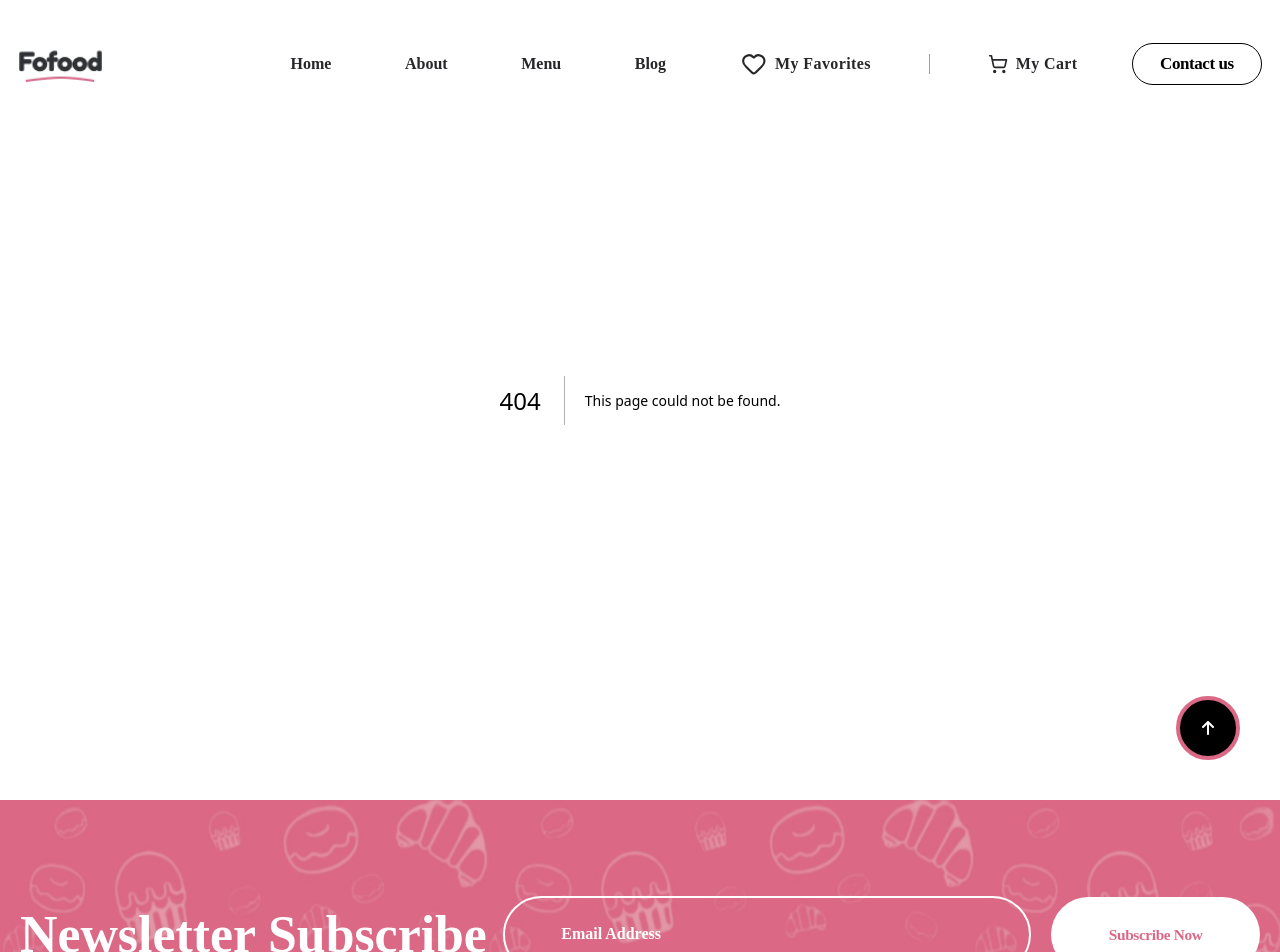
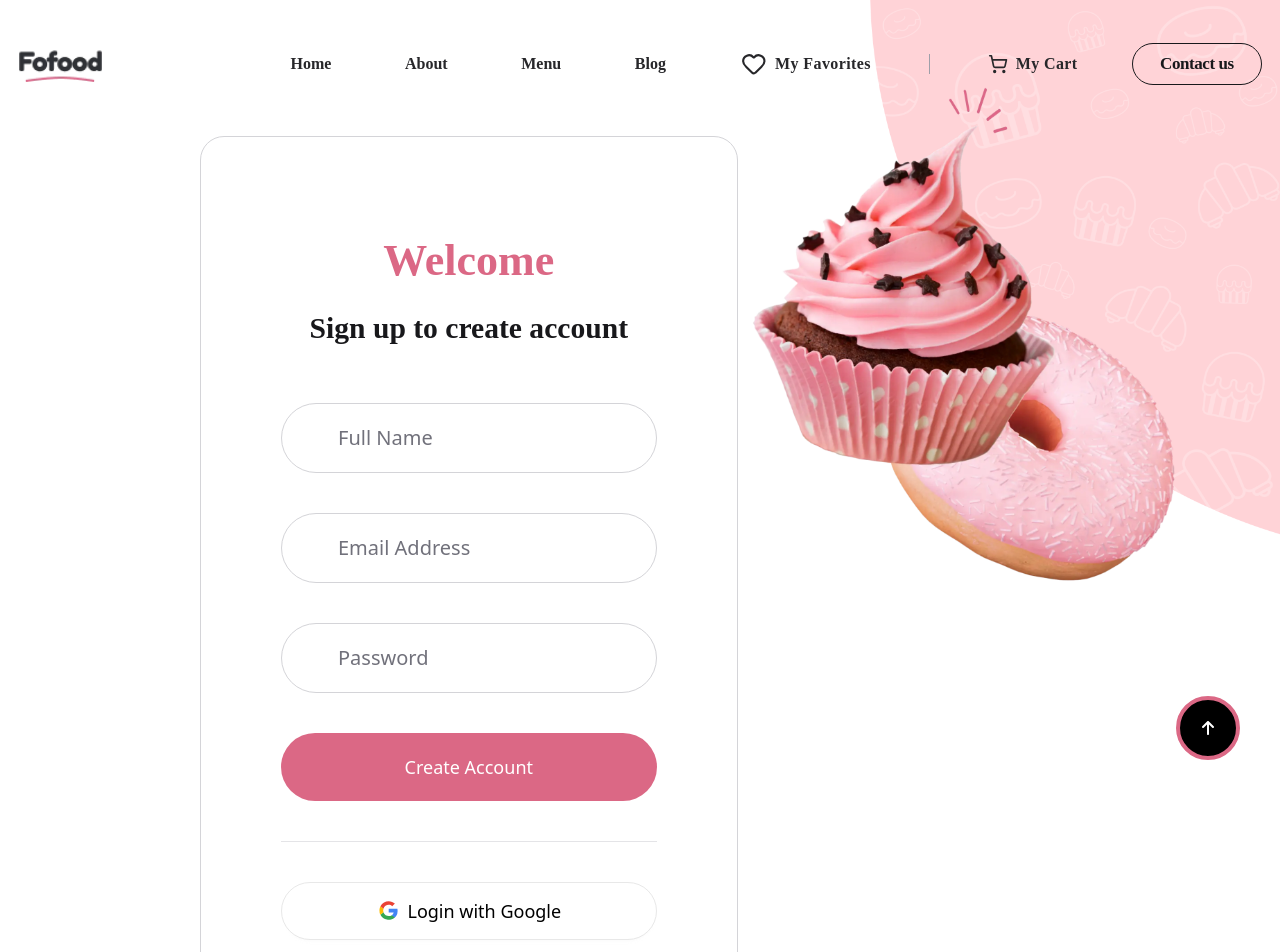
Before and after one commit to AbhinavKaushik15/Foodwebapp, a Next.js app: page /sign-up in a window 1280 px wide. Before the commit this address had no page. Shown: the top 952 px of the page. Built offline with nearby package versions, Linux system fonts and the light colour scheme.

Commit message:
firebase addon

```diff
--- /dev/null
+++ b/app/(auth)/login/page.tsx
@@ -0,0 +1,90 @@
+import Image from "next/image";
+import Link from "next/link";
+import React from "react";
+
+const login = () => {
+  return (
+    <>
+      <div className="w-full min-h-[140vh]">
+        <Image
+          className="absolute top-0 right-0 w-[32vw]"
+          src="/image/hero-shape.png"
+          alt="shape"
+          width={1000}
+          height={1000}
+        />
+
+        <Image
+          className="absolute top-[10vh] right-[70px] w-[37.45vw]"
+          src="/image/hero-cake.webp"
+          alt="cake-shape"
+          width={800}
+          height={800}
+        />
+      </div>
+
+      <div className="absolute top-34 left-[25vh] w-[42vw] h-[105vh] border border-zinc-300 rounded-3xl flex flex-col items-center gap-[5vh] justify-center px-[10vh]">
+        <div className="flex flex-col gap-3 items-center mb-3">
+          <h1 className="text-[5.5vh] font-['fredoka'] text-[#DB6885] font-[900]">
+            Welcome
+          </h1>
+          <h1 className="text-[3.7vh] font-['figtree'] font-[900]">
+            Sign in to your account
+          </h1>
+        </div>
+        <input
+          className="py-5 w-full border outline-[#DB6885] font-[500] text-xl placeholder:text-zinc-500 text-zinc-500 border-zinc-300 rounded-full px-[7vh]"
+          type="mail"
+          placeholder="Email Address"
+        />
+        <input
+          className="py-5 w-full border outline-[#DB6885] font-[500] text-xl border-zinc-300 rounded-full placeholder:text-zinc-500 text-zinc-500 px-[7vh]"
+          type="text"
+          placeholder="Password"
+        />
+        <button className="w-full text-white font-[500] bg-[#DB6885] py-5 rounded-full text-lg hover:text-black hover:bg-[#FEBE0B] transition-all duration-200 ease-linear">
+          Sign in
+        </button>
+        <div className="w-full h-[1px] bg-zinc-200"></div>
+        <button className="btn bg-white text-black w-full font-[500] py-7 rounded-full text-lg hover:text-black transition-all duration-200 ease-linear">
+          <svg
+            aria-label="Google logo"
+            width="25"
+            height="25"
+            xmlns="http://www.w3.org/2000/svg"
+            viewBox="0 0 512 512"
+          >
+            <g>
+              <path d="m0 0H512V512H0" fill="#fff"></path>
+              <path
+                fill="#34a853"
+                d="M153 292c30 82 118 95 171 60h62v48A192 192 0 0190 341"
+              ></path>
+              <path
+                fill="#4285f4"
+                d="m386 400a140 175 0 0053-179H260v74h102q-7 37-38 57"
+              ></path>
+              <path
+                fill="#fbbc02"
+                d="m90 341a208 200 0 010-171l63 49q-12 37 0 73"
+              ></path>
+              <path
+                fill="#ea4335"
+                d="m153 219c22-69 116-109 179-50l55-54c-78-75-230-72-297 55"
+              ></path>
+            </g>
+          </svg>
+          Login with Google
+        </button>
+        <p>
+          Don't have an account?
+          <Link className="text-[#DB6885] ml-1" href="/sign-up">
+            Sign up
+          </Link>
+        </p>
+      </div>
+    </>
+  );
+};
+
+export default login;
--- /dev/null
+++ b/app/(auth)/sign-up/page.tsx
@@ -0,0 +1,95 @@
+import Image from "next/image";
+import Link from "next/link";
+import React from "react";
+
+const signup = () => {
+  return (
+    <>
+      <div className="w-full min-h-[155vh]">
+        <Image
+          className="absolute top-0 right-0 w-[32vw]"
+          src="/image/hero-shape.png"
+          alt="shape"
+          width={1000}
+          height={1000}
+        />
+
+        <Image
+          className="absolute top-[10vh] right-[70px] w-[37.45vw]"
+          src="/image/hero-cake.webp"
+          alt="cake-shape"
+          width={800}
+          height={800}
+        />
+      </div>
+
+      <div className="absolute top-34 left-[25vh] w-[42vw] h-[120vh] border border-zinc-300 rounded-3xl flex flex-col items-center gap-[5vh] justify-center px-[10vh]">
+        <div className="flex flex-col gap-3 items-center mb-3">
+          <h1 className="text-[5.5vh] font-['fredoka'] text-[#DB6885] font-[900]">
+            Welcome
+          </h1>
+          <h1 className="text-[3.7vh] font-['figtree'] font-[900]">
+            Sign up to create account
+          </h1>
+        </div>
+        <input
+          className="py-5 w-full border outline-[#DB6885] font-[500] text-xl placeholder:text-zinc-500 text-zinc-500 border-zinc-300 rounded-full px-[7vh]"
+          type="text"
+          placeholder="Full Name"
+        />
+        <input
+          className="py-5 w-full border outline-[#DB6885] font-[500] text-xl placeholder:text-zinc-500 text-zinc-500 border-zinc-300 rounded-full px-[7vh]"
+          type="mail"
+          placeholder="Email Address"
+        />
+        <input
+          className="py-5 w-full border outline-[#DB6885] font-[500] text-xl border-zinc-300 rounded-full placeholder:text-zinc-500 text-zinc-500 px-[7vh]"
+          type="text"
+          placeholder="Password"
+        />
+        <button className="w-full text-white font-[500] bg-[#DB6885] py-5 rounded-full text-lg hover:text-black hover:bg-[#FEBE0B] transition-all duration-200 ease-linear">
+          Create Account
+        </button>
+        <div className="w-full h-[1px] bg-zinc-200"></div>
+        <button className="btn bg-white text-black w-full font-[500] py-7 rounded-full text-lg hover:text-black transition-all duration-200 ease-linear">
+          <svg
+            aria-label="Google logo"
+            width="25"
+            height="25"
+            xmlns="http://www.w3.org/2000/svg"
+            viewBox="0 0 512 512"
+          >
+            <g>
+              <path d="m0 0H512V512H0" fill="#fff"></path>
+              <path
+                fill="#34a853"
+                d="M153 292c30 82 118 95 171 60h62v48A192 192 0 0190 341"
+              ></path>
+              <path
+                fill="#4285f4"
+                d="m386 400a140 175 0 0053-179H260v74h102q-7 37-38 57"
+              ></path>
+              <path
+                fill="#fbbc02"
+                d="m90 341a208 200 0 010-171l63 49q-12 37 0 73"
+              ></path>
+              <path
+                fill="#ea4335"
+                d="m153 219c22-69 116-109 179-50l55-54c-78-75-230-72-297 55"
+              ></path>
+            </g>
+          </svg>
+          Login with Google
+        </button>
+        <p>
+          Have an account?
+          <Link className="text-[#DB6885] ml-1" href="/login">
+            Login
+          </Link>
+        </p>
+      </div>
+    </>
+  );
+};
+
+export default signup;
--- a/app/layout.tsx
+++ b/app/layout.tsx
@@ -2,9 +2,10 @@ import type { Metadata } from "next";
 import { Geist, Geist_Mono } from "next/font/google";
 import "./globals.css";
 import Navbar from "@/components/Navbar";
-import Footer from "@/components/Footer";
 import SplashCursor from "@/Reactbits/SplashCursor/SplashCursor";
 import ScrollTop from "@/components/ScrollTop";
+import { usePathname } from "next/navigation";
+import FooterWrapper from "@/components/FooterWrapper";
 
 const geistSans = Geist({
   variable: "--font-geist-sans",
@@ -35,7 +36,7 @@ export default function RootLayout({
         <ScrollTop />
         <Navbar />
         <main className="flex-grow">{children}</main>
-        <Footer />
+        <FooterWrapper />
       </body>
     </html>
   );
--- /dev/null
+++ b/components/FooterWrapper.tsx
@@ -0,0 +1,16 @@
+"use client";
+
+import { usePathname } from "next/navigation";
+import Footer from "@/components/Footer";
+
+export default function FooterWrapper() {
+  const pathname = usePathname();
+
+  const hideFooterRoutes = ["/login", "/sign-up"];
+
+  if (hideFooterRoutes.includes(pathname)) {
+    return null;
+  }
+
+  return <Footer />;
+}
--- a/package.json
+++ b/package.json
@@ -11,6 +11,7 @@
   "dependencies": {
     "@headlessui/react": "^2.2.7",
     "daisyui": "^5.0.50",
+    "firebase": "^12.1.0",
     "gsap": "^3.13.0",
     "jsrepo": "^2.4.5",
     "lucide-react": "^0.525.0",
```
Also changed, not shown: 1 other file (tests, documents, lock files or other folders).
